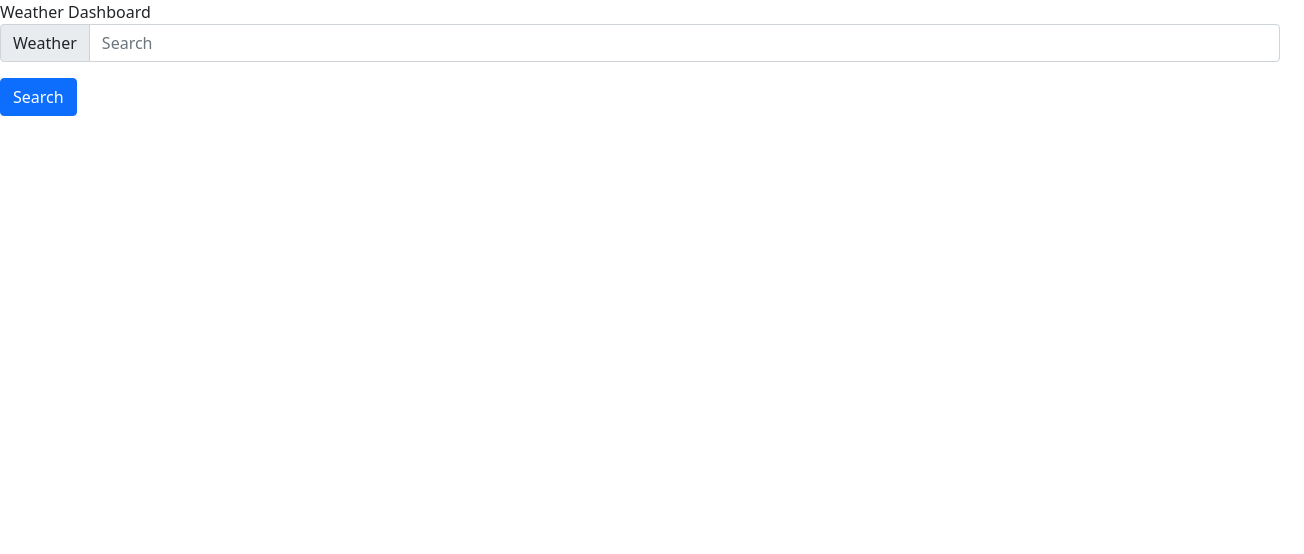
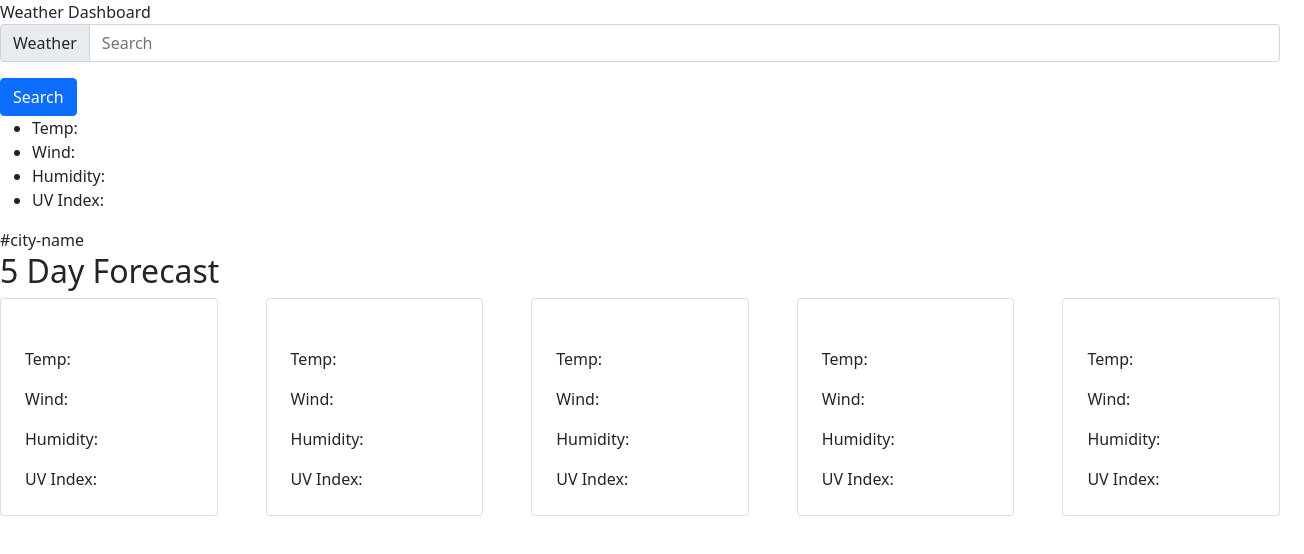
Before and after one commit to emilyshurtz94/homework-6, a plain HTML site: page index.html in a window 1280 px wide. Shown: the whole page, 1304 px wide, since content can reach past the window. Drawn offline with nearby package versions, Linux system fonts and the light colour scheme.

Commit message:
update 2

```diff
--- a/index.html
+++ b/index.html
@@ -21,7 +21,79 @@
             aria-describedby="basic-addon1">
     </div>
     <div><button type="button" class="btn btn-primary" id="searchBtn">Search</button></div>
-
+    <div id="city-name">
+        <ul>
+            <li class="current-temp">Temp:</li>
+            <li class="current-wind">Wind:</li>
+            <li class="current-humidity">Humidity:</li>
+            <li class="current-index">UV Index:</li>
+        </ul>
+    </div>
+    <section>
+        <h2>5 Day Forecast</h2>
+        <div class="row row-cols-5 row-cols-md-5 g-5">
+            <div class="col">
+                <div class="card h-100">
+                    <div class="card-body">
+                        <h5 class="card-title"></h5>
+                        <div class="p-2 bd-highlight" id="day-one-date"></div>
+                        <div class="p-2 bd-highlight" id="day-one-temp">Temp:</div>
+                        <div class="p-2 bd-highlight" id="day-one-wind">Wind:</div>
+                        <div class="p-2 bd-highlight" id="day-one-humidity">Humidity:</div>
+                        <div class="p-2 bd-highlight" id="day-one-index">UV Index:</div>
+                    </div>
+                </div>
+            </div>
+            <div class="col">
+                <div class="card h-100">
+                    <div class="card-body">
+                        <h5 class="card-title"></h5>
+                        <div class="p-2 bd-highlight" id="day-two-date"></div>
+                        <div class="p-2 bd-highlight" id="day-two-temp">Temp:</div>
+                        <div class="p-2 bd-highlight" id="day-two-wind">Wind:</div>
+                        <div class="p-2 bd-highlight" id="day-two-humidity">Humidity:</div>
+                        <div class="p-2 bd-highlight" id="day-two-index">UV Index:</div>
+                    </div>
+                </div>
+            </div>
+            <div class="col">
+                <div class="card h-100">
+                    <div class="card-body">
+                        <h5 class="card-title"></h5>
+                        <div class="p-2 bd-highlight" id="day-three-date"></div>
+                        <div class="p-2 bd-highlight" id="day-three-temp">Temp:</div>
+                        <div class="p-2 bd-highlight" id="day-three-wind">Wind:</div>
+                        <div class="p-2 bd-highlight" id="day-three-humidity">Humidity:</div>
+                        <div class="p-2 bd-highlight" id="day-three-index">UV Index:</div>
+                    </div>
+                </div>
+            </div>
+            <div class="col">
+                <div class="card h-100">
+                    <div class="card-body">
+                        <h5 class="card-title"></h5>
+                        <div class="p-2 bd-highlight" id="day-four-date"></div>
+                        <div class="p-2 bd-highlight" id="day-four-temp">Temp:</div>
+                        <div class="p-2 bd-highlight" id="day-four-wind">Wind:</div>
+                        <div class="p-2 bd-highlight" id="day-four-humidity">Humidity:</div>
+                        <div class="p-2 bd-highlight" id="day-four-index">UV Index:</div>
+                    </div>
+                </div>
+            </div>
+            <div class="col">
+                <div class="card h-100">
+                    <div class="card-body">
+                        <h5 class="card-title"></h5>
+                        <div class="p-2 bd-highlight" id="day-five-date"></div>
+                        <div class="p-2 bd-highlight" id="day-five--temp">Temp:</div>
+                        <div class="p-2 bd-highlight" id="day-five--wind">Wind:</div>
+                        <div class="p-2 bd-highlight" id="day-five--humidity">Humidity:</div>
+                        <div class="p-2 bd-highlight" id="day-five--index">UV Index:</div>
+                    </div>
+                </div>
+            </div>
+        </div>
+    </section>
     <script src="https://cdn.jsdelivr.net/npm/bootstrap@5.1.3/dist/js/bootstrap.bundle.min.js"
         integrity="sha384-ka7Sk0Gln4gmtz2MlQnikT1wXgYsOg+OMhuP+IlRH9sENBO0LRn5q+8nbTov4+1p"
         crossorigin="anonymous"></script>
--- a/script.js
+++ b/script.js
@@ -1,5 +1,4 @@
 var apiKey= "c5d61dc25eb8f6eb71d75c8959de217b"
-
 // Form to search for a city
     // Search button-- present with current and future conditions, save in history
 function currentWeather(){
@@ -18,12 +17,18 @@ function currentWeather(){
         fetch(apiURL).then(function(response){
             return response.json()
         }).then(function(data){
+            localStorage.setItem("name",data)
             console.log(data)
         })
     })
     // put into API
 }
 
+for( var i=0;i<localStorage.length;i++)
+var currentCity= localStorage.getItem(i);
+var currentCityName= $("#city-name");
+currentCityName.append("#city-name");
+console.log(currentCityName)
 // Current weather conditions
     // Name
     // Date
```
